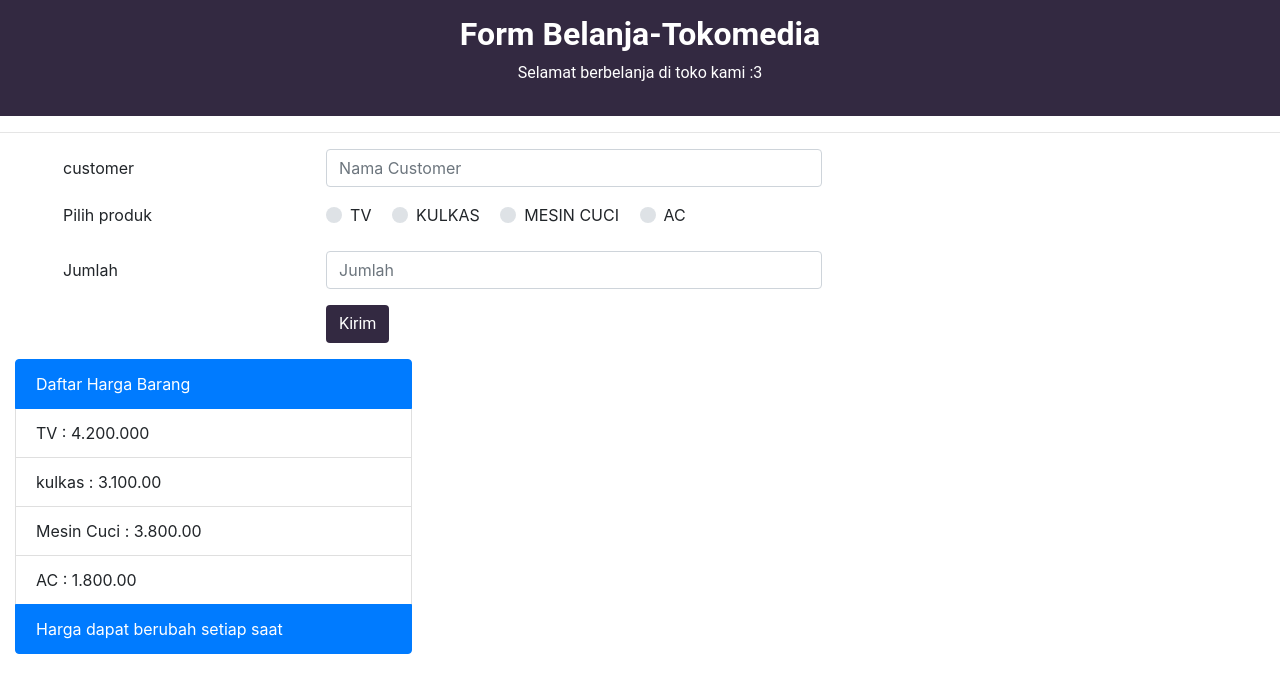
After one commit to Dniysf/Pemweb-2-new, a PHP site: the page made by praktikum 2/Form Blelanja/form_belanja.php in a window 1280 px wide. The commit adds this page. Shown: the top 693 px of the page. Run offline with PHP 8.4, Linux system fonts and the light colour scheme.

Commit message:
first commit

```diff
--- /dev/null
+++ b/praktikum 2/Form Blelanja/form_belanja.php
@@ -0,0 +1,111 @@
+<!DOCTYPE html>
+<html lang="en">
+
+<head>
+    <meta charset="UTF-8">
+    <meta name="viewport" content="width=device-width, initial-scale=1.0">
+    <title>Document</title>
+    <link rel="stylesheet" href="https://stackpath.bootstrapcdn.com/bootstrap/4.1.3/css/bootstrap.min.css">
+
+    <style>
+        * {
+            margin: 0;
+            padding: 0;
+            box-sizing: border-box;
+        }
+
+        h2 {
+            font-family: roboto, sans-serif;
+            font-weight: 600;
+            text-align: center;
+            color: white;
+        }
+
+        p {
+            color: white;
+            font-family: roboto, sans-serif;
+        }
+
+        .top-bar {
+            background: #332941;
+            padding: 15px;
+        }
+
+        .btn {
+            background: #332941;
+            color: white;
+            font-family: roboto, sans-serif;
+
+        }
+    </style>
+</head>
+
+<body>
+    <div class="top-bar">
+        <h2>Form Belanja-Tokomedia</h2>
+        <p style="text-align:center;">Selamat berbelanja di toko kami :3</p>
+    </div>
+    <hr>
+    <div class="row mx-5">
+        <div class="col-12 col-md-8">
+
+            <form action="proses_belanja.php" method="post">
+                <div class="form-group row">
+                    <label for="customer" class="col-4 col-form-label">customer</label>
+                    <div class="col-8">
+                        <input id="customer" name="customer" placeholder="Nama Customer" type="text"
+                            class="form-control">
+                    </div>
+                </div>
+                <div class="form-group row">
+                    <label class="col-4">Pilih produk</label>
+                    <div class="col-8">
+                        <div class="custom-control custom-radio custom-control-inline">
+                            <input name="produk" id="radio_0" type="radio" class="custom-control-input" value="TV">
+                            <label for="radio_0" class="custom-control-label">TV</label>
+                        </div>
+                        <div class="custom-control custom-radio custom-control-inline">
+                            <input name="produk" id="radio_1" type="radio" class="custom-control-input" value="KULKAS">
+                            <label for="radio_1" class="custom-control-label">KULKAS</label>
+                        </div>
+                        <div class="custom-control custom-radio custom-control-inline">
+                            <input name="produk" id="radio_2" type="radio" class="custom-control-input"
+                                value="MESIN CUCI">
+                            <label for="radio_2" class="custom-control-label">MESIN CUCI</label>
+                        </div>
+                        <div class="custom-control custom-radio custom-control-inline">
+                            <input name="produk" id="radio_3" type="radio" class="custom-control-input" value="AC">
+                            <label for="radio_3" class="custom-control-label">AC</label>
+                        </div>
+                    </div>
+                </div>
+                <div class="form-group row">
+                    <label for="Jumlah" class="col-4 col-form-label">Jumlah</label>
+                    <div class="col-8">
+                        <input id="Jumlah" name="jumlah" placeholder="Jumlah" type="text" class="form-control">
+                    </div>
+                </div>
+                <div class="form-group row">
+                    <div class="offset-4 col-8">
+                        <button name="submit" type="submit" class="btn">Kirim</button>
+                    </div>
+                </div>
+            </form>
+        </div>
+    </div>
+
+    <div class="col-12 col-md-4">
+        <ul class="list-group">
+            <li class="list-group-item active" aria-current="true">Daftar Harga Barang</li>
+            <li class="list-group-item">TV : 4.200.000</li>
+            <li class="list-group-item">kulkas : 3.100.00</li>
+            <li class="list-group-item">Mesin Cuci : 3.800.00</li>
+            <li class="list-group-item">AC : 1.800.00</li>
+            <li class="list-group-item active" aria-current="true">Harga dapat berubah setiap saat</li>
+        </ul>
+    </div>
+
+
+</body>
+
+</html>
```
Also changed, not shown: praktikum 2/Form Blelanja/proses_belanja.php (added, +26 -0 lines), praktikum 2/Nilai Siswa/form_nilai.php (added, +67 -0 lines), praktikum 2/Nilai Siswa/proses_nilai.php (added, +48 -0 lines), array_asosiatif.php (line endings or trailing spaces).
